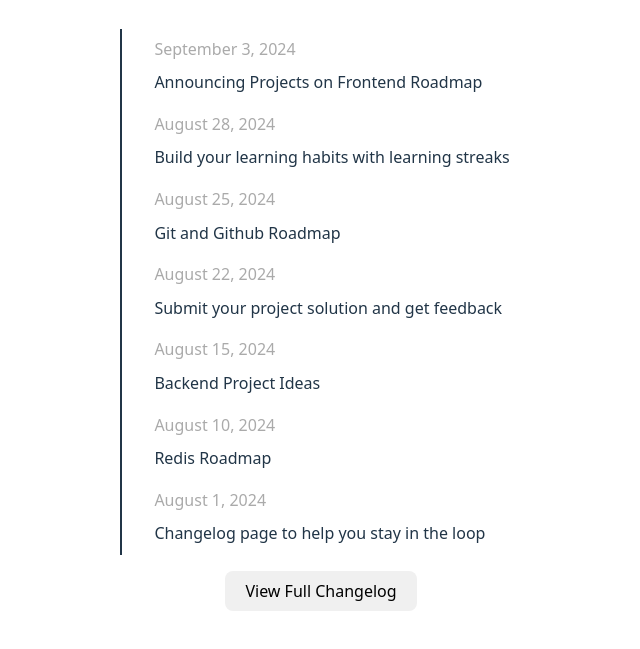
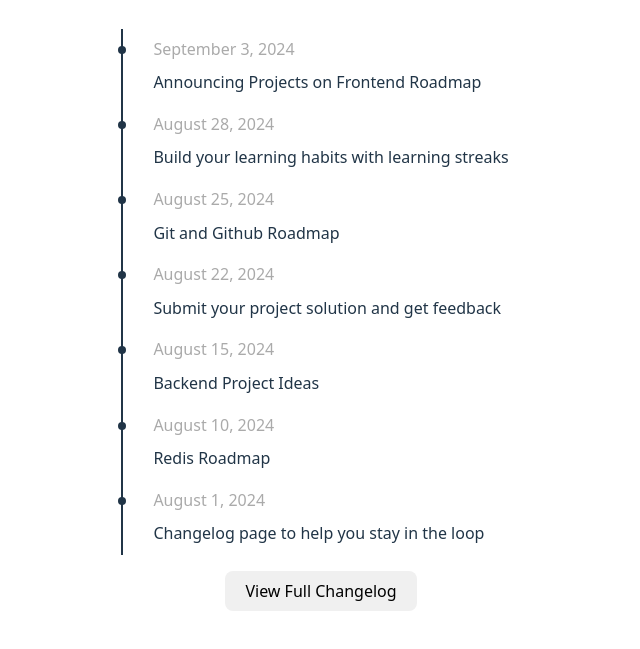
Before and after one commit to Domanskey/Changelog-Component, a website built with Vite: page index.html in a window 1280 px wide. Shown: the part 107-756 px from the top of the page, without its empty margins (319-959 px from the left). Built offline with nearby package versions, Linux system fonts and the light colour scheme.

Commit message:
add grid changelog -before version

```diff
--- a/index.html
+++ b/index.html
@@ -14,7 +14,7 @@
   <section class="changelog">
     <h2 class="changelog__title">Here's everything we have shipped in the past few months</h2>
     <ul class="changelog__list">
-      <li class="list__middle"></li>
+      <!-- <li class="list__middle"></li> -->
       <li class="list__item list__item--date">
           <time  datetime="2024-09-03" class="item-description item-description--date">September 3, 2024</time>
       </li>
--- a/src/style.css
+++ b/src/style.css
@@ -67,8 +67,18 @@
   padding-left: 0;
   /* width: 100%; */
   display: grid;
-  grid-template-columns: 20px 2px 1fr;
-  grid-template-rows: repeat(14, auto);
+  grid-template-columns: 20px 1fr;
+  position: relative;
+}
+
+.changelog__list::before {
+  content: '';
+  position: absolute;
+  top: 0;
+  left: 20px;
+  width: 2px;
+  height: 100%;
+  background-color: #f0f0f0;
 }
 
 .changelog__title {
@@ -98,14 +108,21 @@
 
 .list__item{
   list-style-type: none;
-  grid-column-start: 3;
+  grid-column-start: 2;
 }
-.list__middle {
-  list-style-type: none;
-  background-color: rgba(255, 255, 255, 0.87);
-  grid-column-start: 2;
-  grid-row: 1 / -1;
+
+.list__item--date::before {
+  content: '';
+  width: 0.5rem;
+  height: 0.5rem;
+  border-radius: 50%;
+  background-color: #f0f0f0;;
+  display: block;
+  position: absolute;
+  left: 17px;
+  margin-top: 17px;
 }
+
 
 .title {
   font-size: 2rem;
@@ -125,7 +142,7 @@
   .changelog__button {
     background-color: #f0f0f0;
   }
-  .list__middle {
+  .changelog__list::before, .list__item--date::before {
     background-color: #213547;
   }
 }
```
